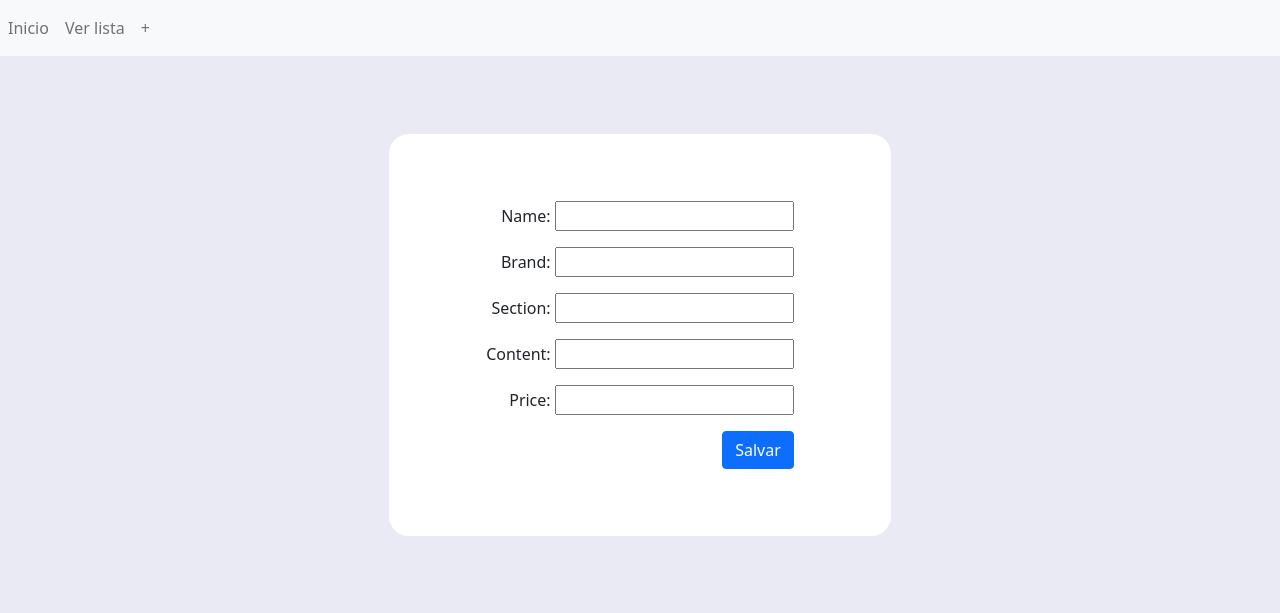
After one commit to helenamkopp/cadastrodealimentos, a Django app: page /create_food/ in a window 1280 px wide. The commit adds this page. Shown: the top 613 px of the page. Run offline with Django 3.2, Linux system fonts and the light colour scheme.

Commit message:
created add food

```diff
--- a/alimentos/form.py
+++ b/alimentos/form.py
@@ -2,7 +2,7 @@ from django import forms
 from .models import Food
 
 
-class BoletosForms(forms.ModelForm):
+class FoodForm(forms.ModelForm):
     class Meta:
         model = Food
         fields = ['name', 'brand', 'section', 'content', 'price']
--- /dev/null
+++ b/alimentos/templates/form_food.html
@@ -0,0 +1,17 @@
+{% extends 'base.html' %}
+
+{% block content %}
+
+<div class="container">
+    <div class="formcontainer">
+        <form method="POST">
+            {% csrf_token %}
+
+            {{ form.as_p }}
+
+            <button type="submit" class="btn btn-primary">Salvar</button>
+        </form>
+    </div>
+</div>
+
+{% endblock %}
--- a/alimentos/urls.py
+++ b/alimentos/urls.py
@@ -1,7 +1,8 @@
 from django.urls import path
-from alimentos.views import food
+from alimentos.views import food, create_food
 
 
 urlpatterns = [
     path('food/', food, name='food'),
+    path('create_food/', create_food, name='create_food')
 ]
--- a/alimentos/views.py
+++ b/alimentos/views.py
@@ -1,8 +1,17 @@
-from django.shortcuts import render
+from django.shortcuts import render, redirect
 from .models import Food
+from .form import FoodForm
 
 # Create your views here.
 
 def food(request):
     foods = Food.objects.all()
     return render(request, 'food.html', {"foods": foods})
+
+def create_food(request):
+    form = FoodForm(request.POST or None)
+    if form.is_valid():
+        form.save()
+        return redirect('food')
+
+    return render(request, 'form_food.html', {'form': form})
--- a/base/templates/base.html
+++ b/base/templates/base.html
@@ -24,7 +24,7 @@
                     <a class="nav-link" href="{% url 'food' %}">Ver lista</a>
                 </li>
                 <li class="nav-item">
-                    <a class="nav-link" href="#">+</a>
+                    <a class="nav-link" href="{% url 'create_food' %}">+</a>
                 </li>
             </ul>
         </div>
```
